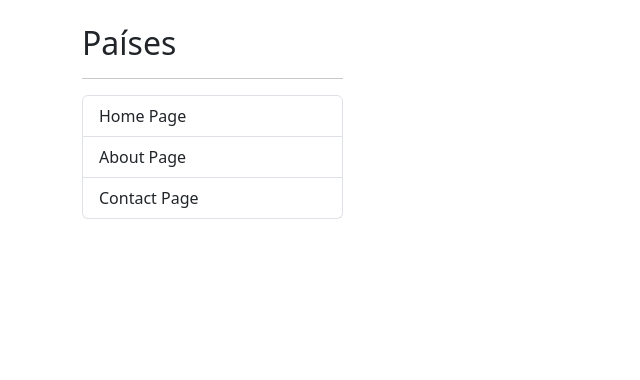
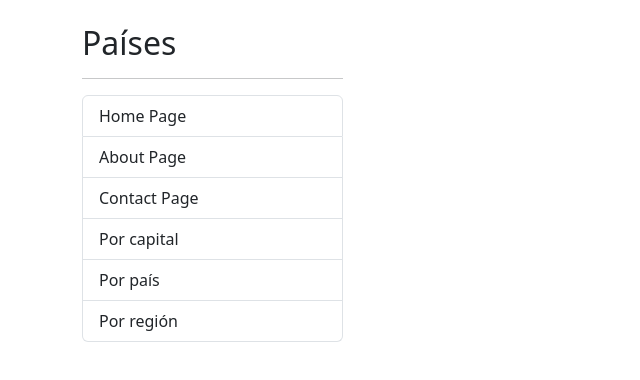
Before and after one commit to GermanPalencia1/curso-angular-04countrySpa, an Angular app: page /contries in a window 1280 px wide. Before the commit this address led to /. Shown: the top 380 px of the page, without its empty margins (0-640 px from the left). Built offline with nearby package versions, Linux system fonts and the light colour scheme.

Commit message:
LazyLoad

```diff
--- a/src/app/app-routing.module.ts
+++ b/src/app/app-routing.module.ts
@@ -20,6 +20,11 @@ const routes: Routes = [
     component: ContactPageComponent
   },
   {
+    //Para que salgan las rutas de los hijos
+    path: 'contries',
+    loadChildren: () => import('./countries/countries.module').then(m => m.CountriesModule)
+  },
+  {
     path: '**',
     redirectTo: 'home'
   }
--- a/src/app/countries/countries-routing.module.ts
+++ b/src/app/countries/countries-routing.module.ts
@@ -1,5 +1,6 @@
 import { NgModule } from '@angular/core';
 import { Routes, RouterModule } from '@angular/router';
+
 import { ByCapitalPageComponent } from './pages/by-capital-page/by-capital-page.component';
 import { ByCountryPageComponent } from './pages/by-country-page/by-country-page.component';
 import { ByRegionPageComponent } from './pages/by-region-page/by-region-page.component';
--- a/src/app/shared/components/sidebar/sidebar.component.html
+++ b/src/app/shared/components/sidebar/sidebar.component.html
@@ -22,4 +22,22 @@
     Contact Page
   </li>
 
+  <li routerLink="contries/by-capital"
+    routerLinkActive="active"
+    class="list-group-item">
+    Por capital
+  </li>
+
+  <li routerLink="contries/by-country"
+    routerLinkActive="active"
+    class="list-group-item">
+    Por país
+  </li>
+
+  <li routerLink="contries/by-region"
+    routerLinkActive="active"
+    class="list-group-item">
+    Por región
+  </li>
+
 </ul>
```
